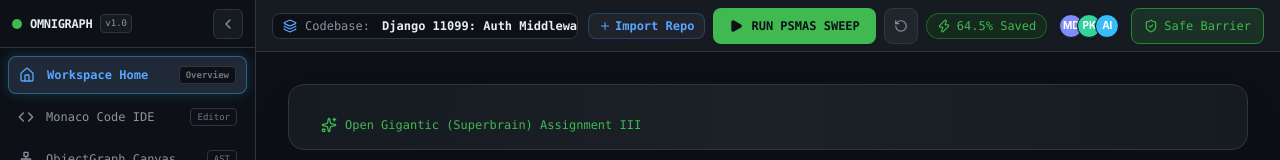
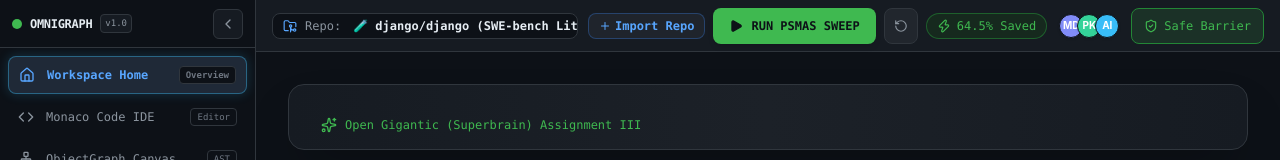
Before and after one commit to bhaktofmahakal/omnigraph-studio, a Next.js app: page / in a window 1280 px wide. Shown: the top 160 px of the page. Built offline with nearby package versions, Linux system fonts and the light colour scheme.

Commit message:
fix(header): clean and categorize repository switcher with optgroups for user imported repos vs sample benchmarks

```diff
--- a/src/components/layout/AppHeader.tsx
+++ b/src/components/layout/AppHeader.tsx
@@ -35,20 +35,31 @@ export const AppHeader: React.FC = () => {
           </button>
 
           {/* Scenario Switcher Dropdown */}
-          <div className="flex items-center gap-1 sm:gap-2 bg-[#0d1117] px-2 sm:px-2.5 py-1 rounded-lg border border-[#30363d] font-mono text-xs max-w-[130px] xs:max-w-[180px] sm:max-w-[240px] md:max-w-none truncate">
-            <Layers className="w-3.5 h-3.5 text-[#58a6ff] shrink-0" />
-            <span className="text-[#8b949e] font-medium hidden md:inline shrink-0">Codebase:</span>
+          <div className="flex items-center gap-1 sm:gap-2 bg-[#0d1117] px-2 sm:px-2.5 py-1 rounded-lg border border-[#30363d] font-mono text-xs max-w-[160px] xs:max-w-[220px] sm:max-w-[320px] md:max-w-[380px] truncate">
+            <FolderGit2 className="w-3.5 h-3.5 text-[#58a6ff] shrink-0" />
+            <span className="text-[#8b949e] font-medium hidden md:inline shrink-0">Repo:</span>
             <select
               value={activeScenarioId}
               onChange={(e) => setScenario(e.target.value)}
               className="bg-transparent text-[#e6edf3] font-semibold focus:outline-none cursor-pointer text-xs truncate max-w-full"
-              aria-label="Select active scenario"
+              aria-label="Select active codebase"
             >
-              {scenarios.map((s) => (
-                <option key={s.id} value={s.id} className="bg-[#161b22] text-[#e6edf3]">
-                  {s.title} ({s.category})
-                </option>
-              ))}
+              {scenarios.some(s => s.id.startsWith('custom-')) && (
+                <optgroup label="📁 Your Imported Repositories" className="bg-[#161b22] text-[#58a6ff] font-bold">
+                  {scenarios.filter(s => s.id.startsWith('custom-')).map((s) => (
+                    <option key={s.id} value={s.id} className="bg-[#161b22] text-[#e6edf3]">
+                      📁 {s.title} ({s.category})
+                    </option>
+                  ))}
+                </optgroup>
+              )}
+              <optgroup label="🧪 Sample Benchmarks" className="bg-[#161b22] text-[#8b949e] font-bold">
+                {scenarios.filter(s => !s.id.startsWith('custom-')).map((s) => (
+                  <option key={s.id} value={s.id} className="bg-[#161b22] text-[#e6edf3]">
+                    {s.id === 'django-auth-refactor' ? '🧪 django/django (SWE-bench Lite)' : s.id === 'express-guard-audit' ? '🧪 express-guard (TypeScript Monorepo)' : s.title}
+                  </option>
+                ))}
+              </optgroup>
             </select>
           </div>
 
```
